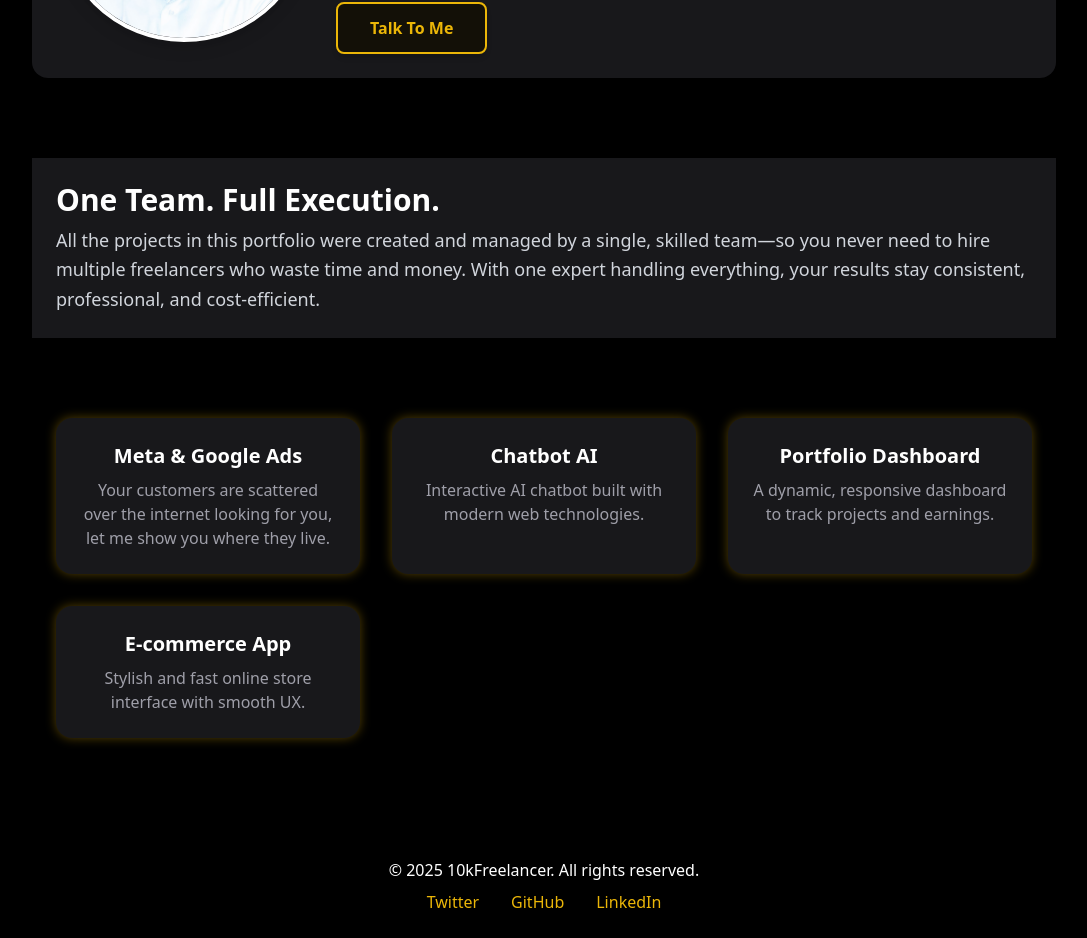
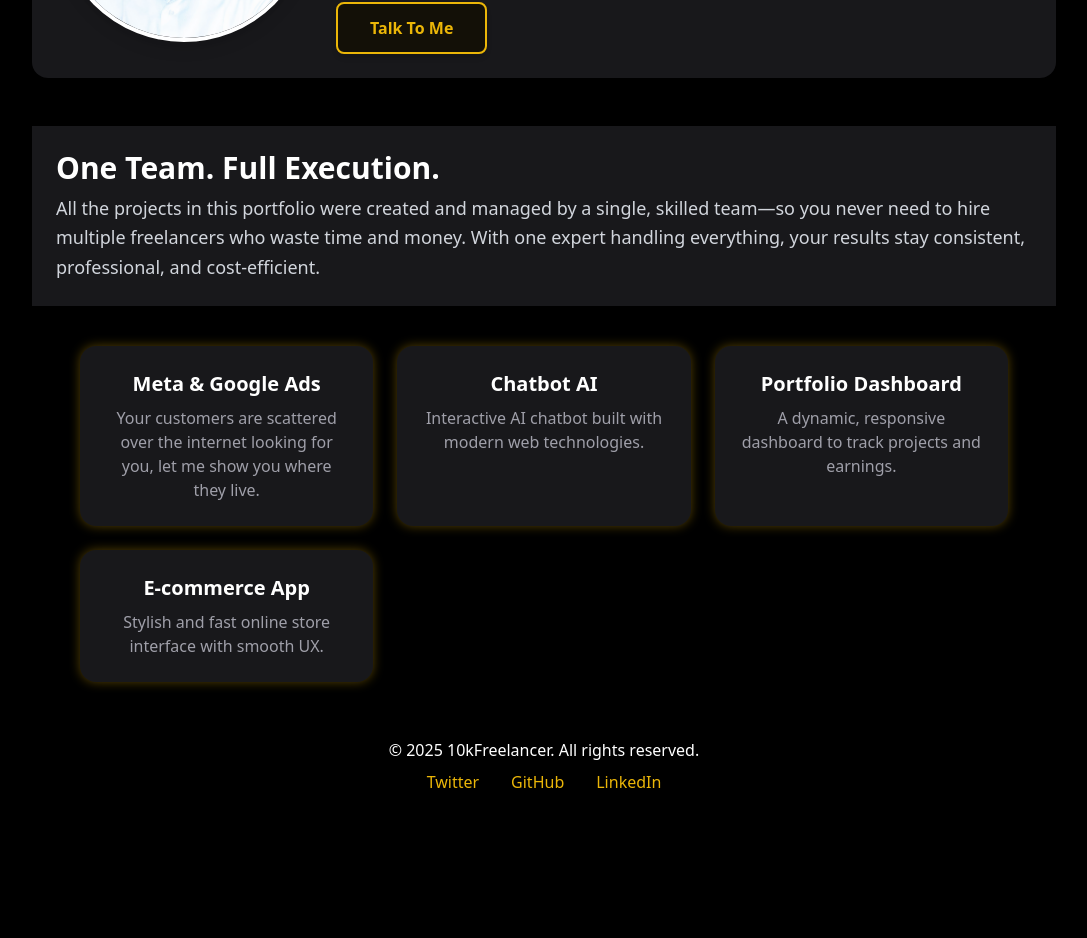
Before and after one commit to Mikechinem/10kfreelancer, a Next.js app: page / in a window 1280 px wide. Shown: the part 940-1878 px from the top of the page, without its empty margins (96-1183 px from the left). After the commit the page ends 1758 px from the top, so only its background shows below. Built offline with nearby package versions, Linux system fonts and the light colour scheme.

Commit message:
update design and pages

```diff
--- a/app/page.js
+++ b/app/page.js
@@ -53,10 +53,10 @@ export default function Home() {
           </div>
         </section>
 
-    {/* ⭐ One Team Section + Projects aligned in same container */}
-<div className="w-full max-w-5xl mx-auto my-8 flex flex-col items-start">
+        {/* ⭐ One Team + Projects Section - Seamless & aligned */}
+        <div className="w-full max-w-5xl mx-auto flex flex-col items-start">
 
-  {/* One Team Section WITHOUT border/shadow and closer to cards */}
+          {/* One Team Section */}
           <section className="w-full bg-zinc-900 p-4 md:p-6 text-left">
             <h3 className="text-2xl md:text-3xl font-semibold text-[var(--color-brand-gold)] mb-2">
               One Team. Full Execution.
@@ -70,11 +70,10 @@ export default function Home() {
           </section>
 
           {/* Projects Section */}
-  <div className="mt-4 w-full">
+          <div className="mt-2 w-full px-4 md:px-6">
             <ProjectsSection />
           </div>
         </div>
-
 
         {/* Floating Chatbot */}
         <div className="fixed bottom-5 right-5 z-50 w-[90vw] max-w-sm">
--- a/components/Footer.js
+++ b/components/Footer.js
@@ -5,7 +5,7 @@ export default function Footer() {
       <div className="flex justify-center space-x-6">
         <a href="https://x.com/Mike_CHINEM" className="hover:text-[var(--color-brand-gold)] no-underline">Twitter</a>
         <a href="https://github.com/Mikechinem" className="hover:text-[var(--color-brand-gold)] no-underline">GitHub</a>
-        <a href="https://linkedin.com" className="hover:text-[var(--color-brand-gold)] no-underline">LinkedIn</a>
+        <a href="https://www.linkedin.com/in/mikeehumadu/" className="hover:text-[var(--color-brand-gold)] no-underline">LinkedIn</a>
       </div>
     </footer>
   );
--- a/components/ProjectsSection.js
+++ b/components/ProjectsSection.js
@@ -3,36 +3,37 @@ import Link from "next/link";
 
 export default function ProjectsSection() {
   const projects = [
-
-
-    { title: "Meta & Google Ads",
-      description: "Your customers are scattered over the internet looking for you, let me show you where they live.",
+    {
+      title: "Meta & Google Ads",
+      description:
+        "Your customers are scattered over the internet looking for you, let me show you where they live.",
     },
-
     {
       title: "Chatbot AI",
       description: "Interactive AI chatbot built with modern web technologies.",
     },
     {
       title: "Portfolio Dashboard",
-      description: "A dynamic, responsive dashboard to track projects and earnings.",
+      description:
+        "A dynamic, responsive dashboard to track projects and earnings.",
     },
     {
       title: "E-commerce App",
-      description: "Stylish and fast online store interface with smooth UX.",
+      description:
+        "Stylish and fast online store interface with smooth UX.",
     },
   ];
 
   return (
     <section
       id="projects"
-      className="w-full max-w-6xl mx-auto grid gap-8 md:grid-cols-3 py-16 px-6"
+      className="w-full max-w-5xl mx-auto grid gap-6 md:grid-cols-3 py-8 px-4 md:px-6"
     >
       {projects.map((project, index) => (
         <Link
           key={index}
           href={project.title === "Chatbot AI" ? "/chatbot" : "#"}
-          className="glow-card bg-zinc-900 rounded-2xl p-6 shadow-md text-center transition-transform duration-500"
+          className="glow-card bg-zinc-900 rounded-2xl p-6 shadow-md text-center transition-transform duration-500 hover:-translate-y-1"
         >
           <h3 className="text-xl font-semibold text-white mb-2">
             {project.title}
```
Lines whose indentation alone changed are shown as unchanged.
